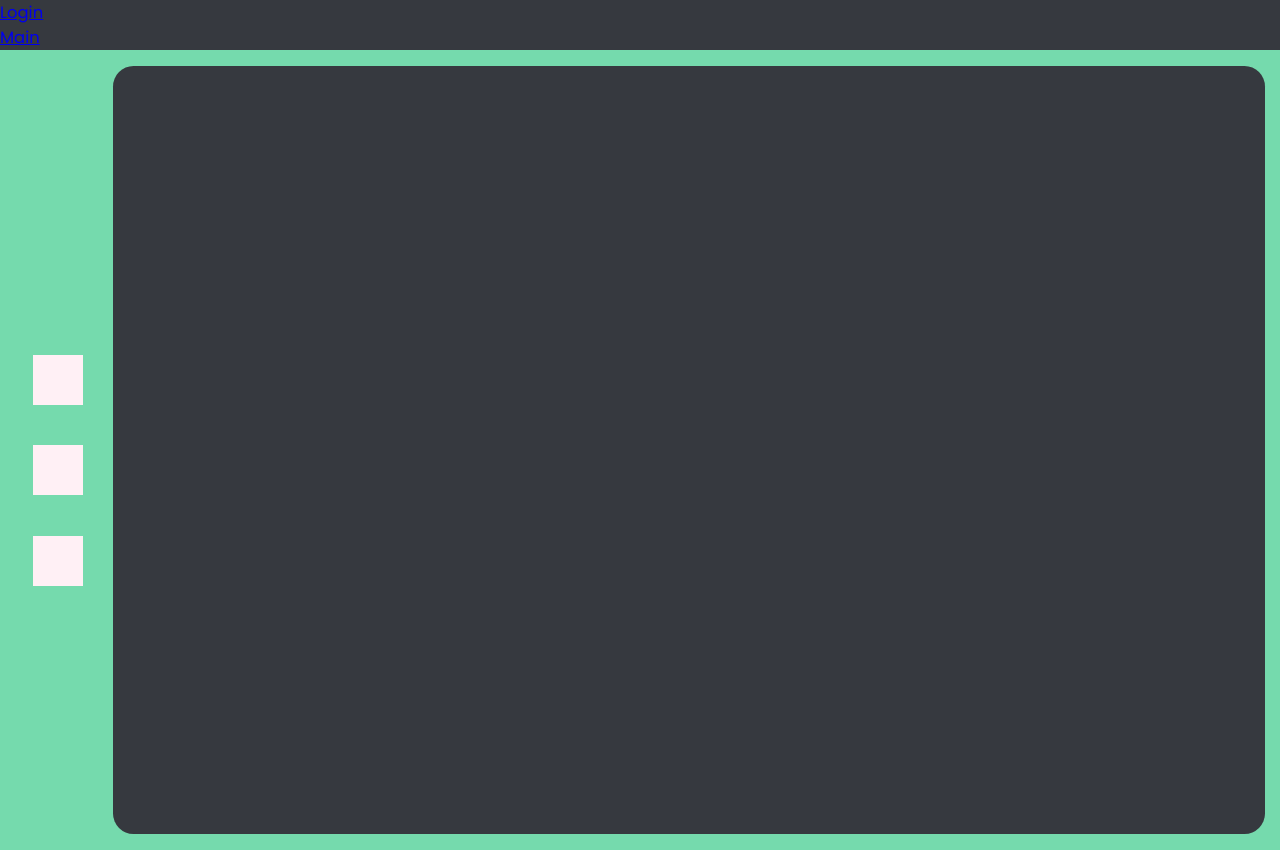
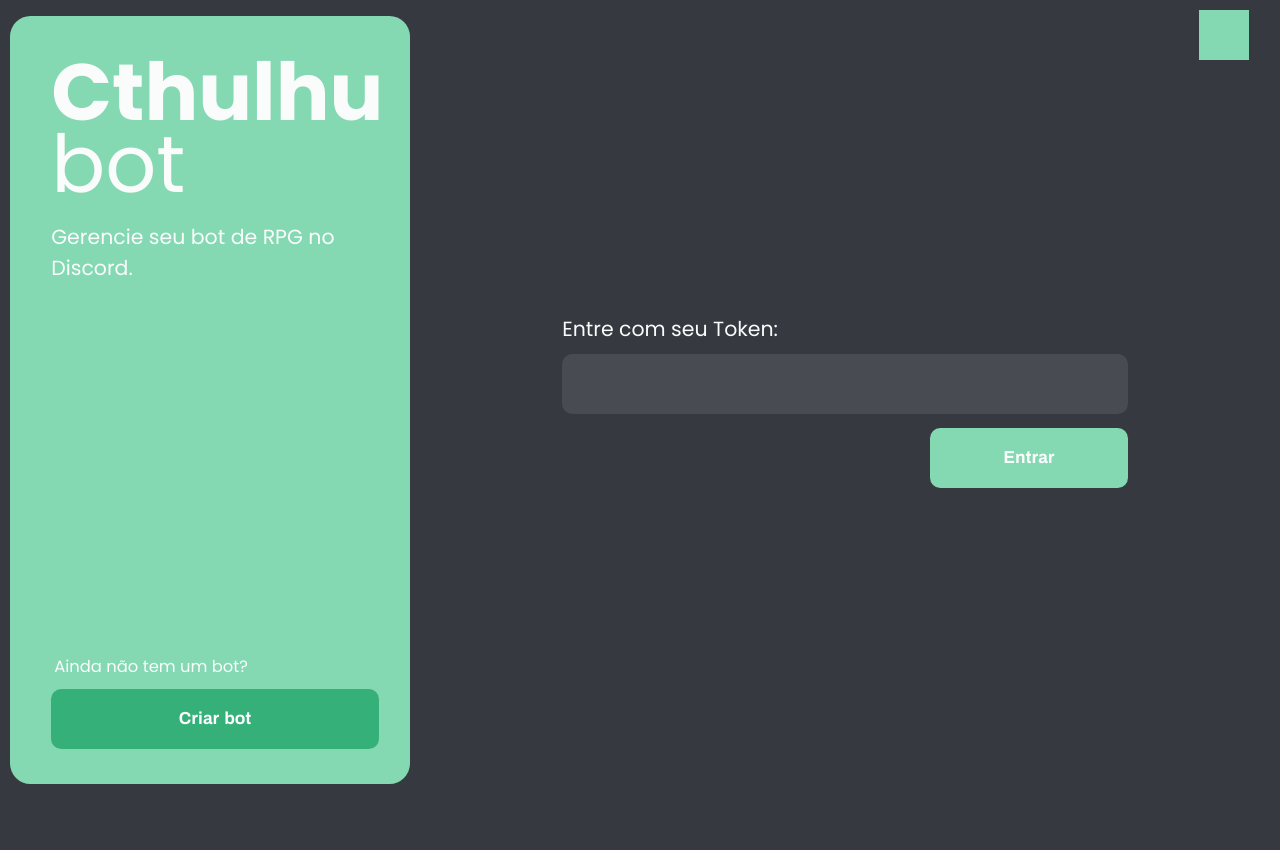
Before and after one commit to murilomontino/DiscordAppBot-NodeJS, a React (Create React App) app: page / in a window 1280 px wide. After the commit the page ends 800 px from the top, so only its background shows below. Built offline with nearby package versions, Linux system fonts and the light colour scheme.

Commit message:
fix container left

```diff
--- a/src/App.js
+++ b/src/App.js
@@ -1,22 +1,14 @@
 import React from 'react'
-import { BrowserRouter, Route, Switch } from 'react-router-dom'
+
 import './assets/styles/global.css';
 
-import Login from './pages/Login'
-import Main from './pages/Main'
-import Navegador from './components/menuBar/Navegador'
+import Routes from "./routes";
 
 function App() {
   return (
-
-      <BrowserRouter className='App'>
-         <Navegador/>
-          <Switch>
-            <Route path='/' exact component={Main} />
-            <Route path='/Login' component={Login} />
-          </Switch>
-
-      </BrowserRouter>
+      <div className='App'>
+        <Routes/>
+      </div>
   )
 }
 
--- a/src/assets/styles/global.css
+++ b/src/assets/styles/global.css
@@ -7,23 +7,25 @@
   --color-background-darkest: #202225;
   --color-input: #484b52;
   --color-font-primary: #fafbfb;
-    --color-primary: #75DAAD;
-    --color-primary-dark: #35B079;
+  --color-primary: #84d9b3;
+  --color-primary-dark: #35b079;
   --color-button-light: #3ac285;
-
 }
 
 @font-face {
-    font-family: 'Poppins-Regular';
-    src: local('Poppins-Regular'), url('../fonts/Poppins-Regular.ttf') format('truetype');
+  font-family: "Poppins-Regular";
+  src: local("Poppins-Regular"),
+    url("../fonts/Poppins-Regular.ttf") format("truetype");
 }
 @font-face {
-    font-family: 'Poppins-Bold';
-    src: local('Poppins-Bold'), url('../fonts/Poppins-Bold.ttf') format('truetype');
+  font-family: "Poppins-Bold";
+  src: local("Poppins-Bold"),
+    url("../fonts/Poppins-Bold.ttf") format("truetype");
 }
 @font-face {
-    font-family: 'Archivo-Bold';
-    src: local('Archivo-Bold'), url('../fonts/Archivo-Bold.ttf') format('truetype');
+  font-family: "Archivo-Bold";
+  src: local("Archivo-Bold"),
+    url("../fonts/Archivo-Bold.ttf") format("truetype");
 }
 
 * {
@@ -32,42 +34,43 @@
   box-sizing: border-box;
 }
 
-  html, body, #root, .App{
+html,
+body,
+#root,
+.App {
   height: 100vh;
-
 }
 
-  .App{
-      display: flex;
+.App {
+  display: inline-flex;
   align-items: center;
+  width: 100%;
 }
-  body{
+body {
   background-color: var(--color-background);
 }
-
-
 
 body,
 button,
 input,
-  textarea{
+textarea {
   font: 500 1.6rem Poppins-Regular;
   color: var(--color-font-primary);
 }
 
-  .container{
+.container {
   width: 90vw;
   max-width: 700px;
 }
 
-  @media(max-width: 800px){
-      :root{
+@media (max-width: 800px) {
+  :root {
     font-size: 50%;
   }
 }
 
-  @media(max-height: 500px){
-    :root{
+@media (max-height: 500px) {
+  :root {
     font-size: 50%;
   }
 }
--- a/src/pages/Login/index.js
+++ b/src/pages/Login/index.js
@@ -24,6 +24,7 @@
         <div className="icon-right"></div>
         <div className="input-container">
           <p>Entre com seu Token:</p>
+          <form action="http://localhost:3000/main"></form>
           <input type="text" name="name" />
           <button>Entrar</button>
         </div>
--- /dev/null
+++ b/src/routes.js
@@ -0,0 +1,15 @@
+import React from "react";
+import { BrowserRouter, Route, Switch } from "react-router-dom";
+import Login from "./pages/Login";
+import Main from "./pages/Main";
+
+export default function Routes() {
+  return (
+    <BrowserRouter>
+      {/* <Navegador/> */}
+
+      <Route path="/" exact component={Login} />
+      <Route path="/main" component={Main} />
+    </BrowserRouter>
+  );
+}
```
Also changed, not shown: src/pages/Login/styles.css (+17 -21 lines). Lines whose indentation alone changed are shown as unchanged.
